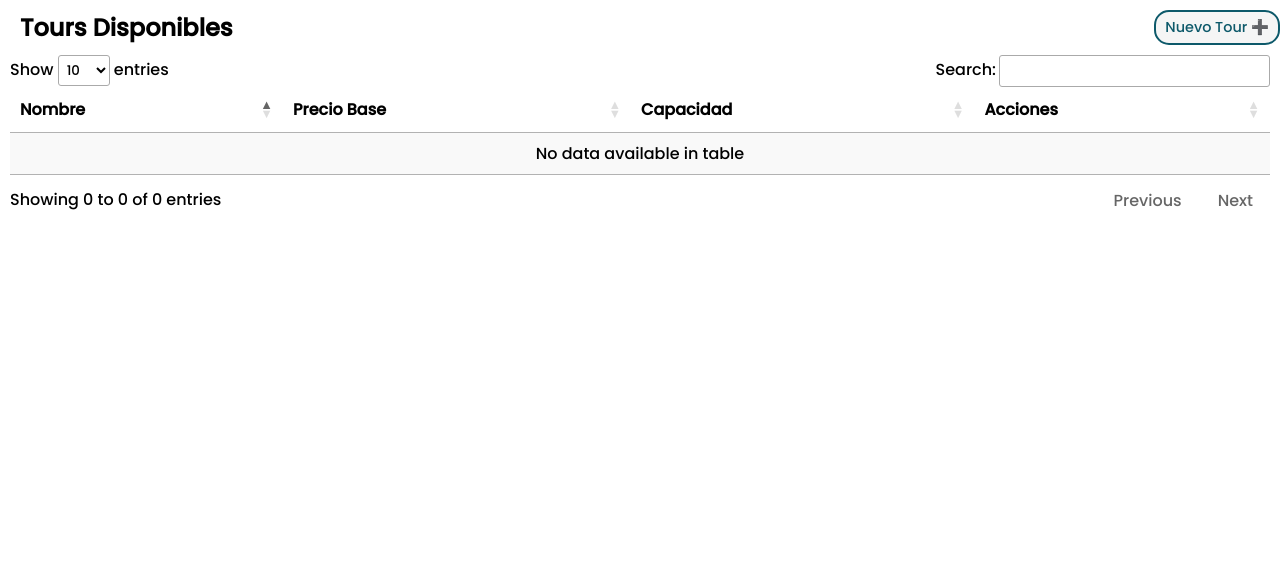
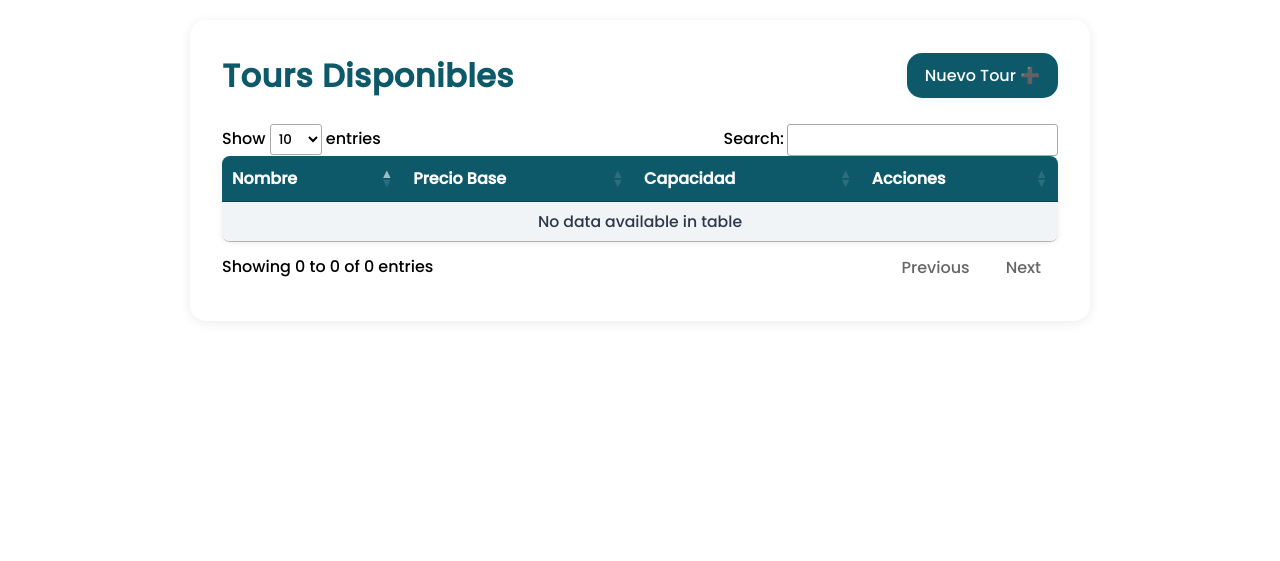
Before and after one commit to jlruedam/wegoit, a Django app: page /tours/ in a window 1280 px wide. Shown: the part 72-633 px from the top of the page. Run offline with Django 5.2, Linux system fonts and the light colour scheme; the visitor is signed in with stand-in values (Sample User, id 1); data that the repository does not hold is empty; some libraries are stand-ins or nearby versions.

Commit message:
Enhance tours table styles and improve button functionality for better user experience

```diff
--- a/reservations/static/assets/css/tours.css
+++ b/reservations/static/assets/css/tours.css
@@ -1,26 +1,107 @@
+.toursTable {
+    margin: 20px auto;
+    background: #fff;
+    border-radius: 16px;
+    box-shadow: 0 2px 12px rgba(0,0,0,0.08);
+    padding: 2rem;
+    max-width: 900px;
+}
 
 .toursTable__head {
     width: 100%;
     display: flex;
     justify-content: space-between;
-    margin: 10px;
+    align-items: center;
+    margin-bottom: 1.5rem;
+}
+
+.toursTable__title {
+    font-size: 2rem;
+    font-family: 'Poppins', sans-serif;
+    color: var(--azul-oscuro, #2d3748);
+    font-weight: 600;
+    letter-spacing: 0.5px;
+    display: flex;
+    align-items: center;
+    gap: 0.5rem;
 }
 
 .toursTable__btn {
-    background-color: whitesmoke;
-    color: var(--azul-oscuro);
-    border: 2px solid var(--azul-oscuro);
+    background-color: var(--azul-oscuro, #3182ce);
+    color: #fff;
+    border: none;
     border-radius: 15px;
-    padding: 5px 9px;
-    font-size: 0.9rem;
+    padding: 10px 18px;
+    font-size: 1rem;
     cursor: pointer;
+    font-weight: 500;
+    box-shadow: 0 2px 8px rgba(49,130,206,0.08);
+    transition: background 0.2s, color 0.2s;
+    display: flex;
+    align-items: center;
+    gap: 0.4rem;
 }
 .toursTable__btn:hover {
-    color: gray;
-    box-shadow: 0 4px 8px rgba(0,0,0,0.2);
+    background: #2563eb;
+    color: #e2e8f0;
 }
 
+.toursTable__table {
+    width: 100%;
+    border-radius: 8px;
+    overflow: hidden;
+    box-shadow: 0 1px 6px rgba(0,0,0,0.07);
+    margin-bottom: 1.5rem;
+}
 
-.toursTable {
-    margin: 10px;
+.toursTable__table th {
+    background: var(--azul-oscuro, #3182ce);
+    color: #fff;
+    font-weight: 600;
+    padding: 0.7rem;
+    font-size: 1rem;
+    text-align: center;
 }
+
+.toursTable__table td {
+    background: #f7fafc;
+    color: #2d3748;
+    padding: 0.7rem;
+    font-size: 0.98rem;
+    text-align: center;
+    vertical-align: middle;
+}
+
+.toursTable__table tr:nth-child(even) td {
+    background: #e2e8f0;
+}
+
+.action-link {
+    background: #38a169;
+    color: #fff;
+    padding: 0.4rem 1rem;
+    border-radius: 4px;
+    text-decoration: none;
+    font-size: 0.95rem;
+    transition: background 0.2s;
+    margin-right: 0.5rem;
+    display: inline-block;
+}
+.action-link:hover {
+    background: #2f855a;
+}
+
+/* Modal mejoras */
+.modalTour__content {
+    border-radius: 10px;
+    box-shadow: 0 4px 24px rgba(0,0,0,0.13);
+    padding: 2rem;
+    background: #fff;
+}
+
+.modalTour__close {
+    font-size: 2rem;
+    color: #e53e3e;
+    cursor: pointer;
+    float: right;
+}
```
